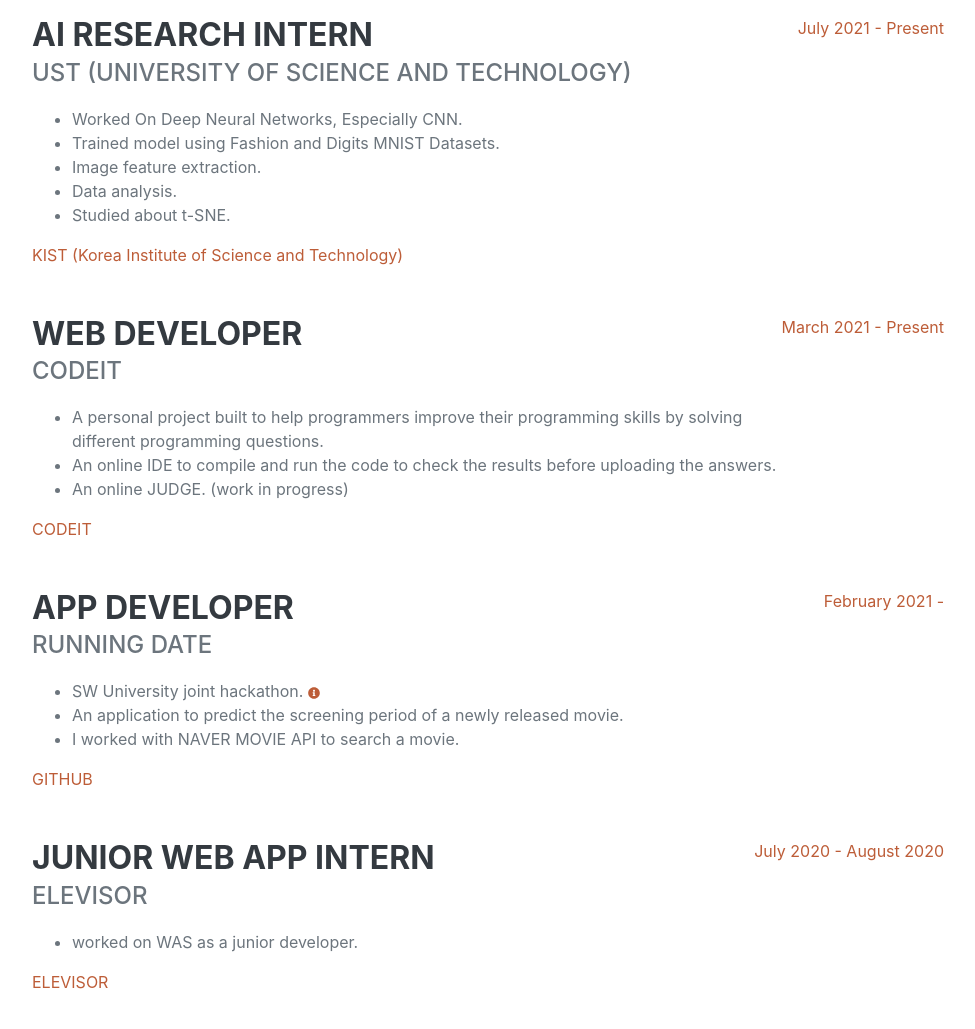
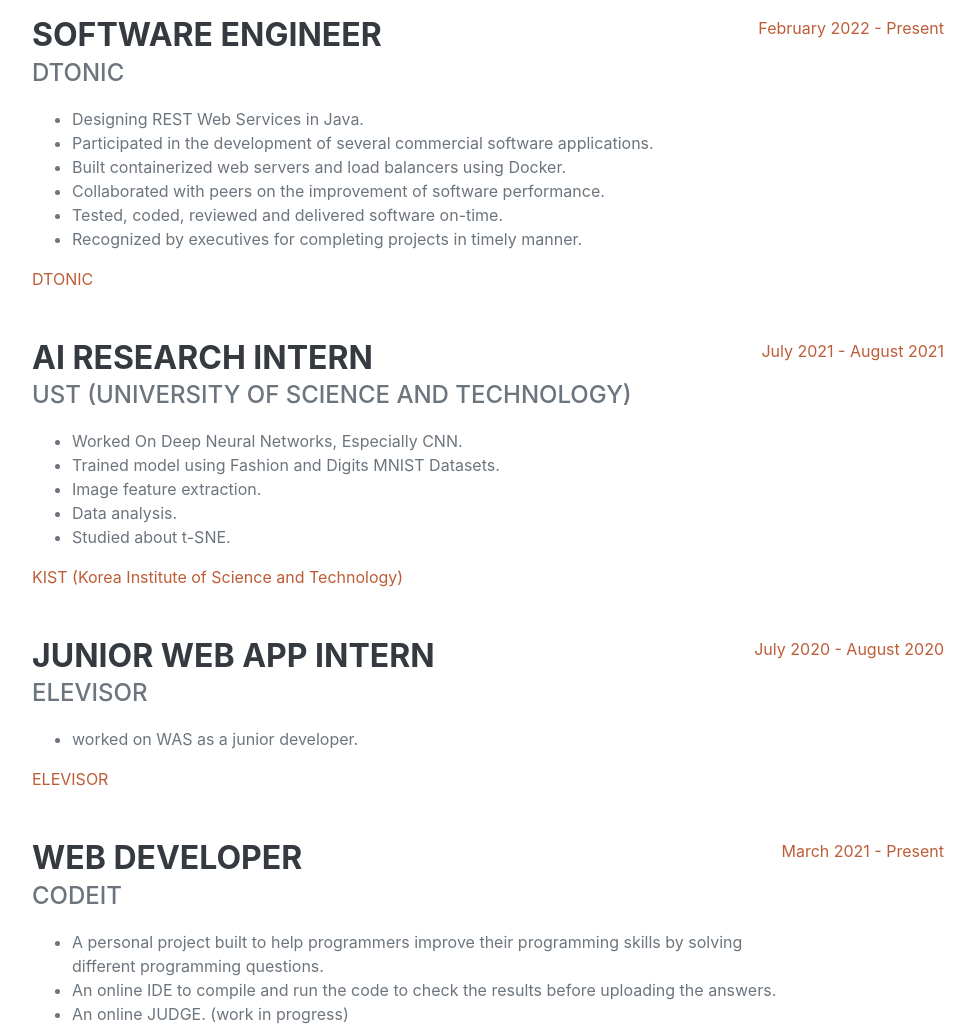
Before and after one commit to Muneeer/portfolio, a plain HTML site: page index.html in a window 1280 px wide. Shown: the part 980-2009 px from the top of the page, without its empty margins (288-1263 px from the left). Drawn offline with nearby package versions, Linux system fonts and the light colour scheme; a web font is replaced by a local one.

Commit message:
update portfolio

```diff
--- a/index.html
+++ b/index.html
@@ -70,6 +70,22 @@
             <div class="resume-section-content">
                 <h2 class="mb-5">Experience</h2>
                 <div class="d-flex flex-column flex-md-row justify-content-between mb-5">
+                  <div class="flex-grow-1">
+                    <h3 class="mb-0">Software Engineer</h3>
+                    <div class="subheading mb-3">DTONIC</div>
+                    <ul>
+                      <li>Designing REST Web Services in Java.</li>
+                      <li>Participated in the development of several commercial software applications.</li>
+                      <li>Built containerized web servers and load balancers using Docker.</li>
+                      <li>Collaborated with peers on the improvement of software performance.</li>
+                      <li>Tested, coded, reviewed and delivered software on-time.</li>
+                      <li>Recognized by executives for completing projects in timely manner.</li>
+                    </ul>
+                    <a target="_blank" href="https://www.dtonic.io/">DTONIC</a>
+                  </div>
+                  <div class="flex-shrink-0"><span class="text-primary">February 2022 - Present</span></div>
+                </div>
+                <div class="d-flex flex-column flex-md-row justify-content-between mb-5">
                     <div class="flex-grow-1">
                         <h3 class="mb-0">AI Research Intern</h3>
                         <div class="subheading mb-3">UST (University of Science and Technology)</div>
@@ -82,7 +98,18 @@
                         </ul>
                         <a target="_blank" href="https://www.kist.re.kr/kist_web/main/">KIST (Korea Institute of Science and Technology)</a>
                     </div>
-                    <div class="flex-shrink-0"><span class="text-primary">July 2021 - Present</span></div>
+                    <div class="flex-shrink-0"><span class="text-primary">July 2021 - August 2021</span></div>
+                </div>
+                <div class="d-flex flex-column flex-md-row justify-content-between mb-5">
+                    <div class="flex-grow-1">
+                        <h3 class="mb-0">Junior Web App Intern</h3>
+                        <div class="subheading mb-3">ELEVISOR</div>
+                        <ul>
+                            <li>worked on WAS as a junior developer.</li>
+                        </ul>
+                        <a target="_blank" href="http://elevisor.com/">ELEVISOR</a>
+                    </div>
+                    <div class="flex-shrink-0"><span class="text-primary">July 2020 - August 2020</span></div>
                 </div>
                 <div class="d-flex flex-column flex-md-row justify-content-between mb-5">
                     <div class="flex-grow-1">
@@ -113,17 +140,6 @@
                         <a target="_blank" href="https://github.com/KitchenGun/Running-Date">GITHUB</a>
                     </div>
                     <div class="flex-shrink-0"><span class="text-primary">February 2021 - </span></div>
-                </div>
-                <div class="d-flex flex-column flex-md-row justify-content-between mb-5">
-                    <div class="flex-grow-1">
-                        <h3 class="mb-0">Junior Web App Intern</h3>
-                        <div class="subheading mb-3">ELEVISOR</div>
-                        <ul>
-                            <li>worked on WAS as a junior developer.</li>
-                        </ul>
-                        <a target="_blank" href="http://elevisor.com/">ELEVISOR</a>
-                    </div>
-                    <div class="flex-shrink-0"><span class="text-primary">July 2020 - August 2020</span></div>
                 </div>
                 <div class="d-flex flex-column flex-md-row justify-content-between">
                     <div class="flex-grow-1">
@@ -156,7 +172,7 @@
                         <p>South Korea <i class="fas fa-map-marker-alt fa-xs"></i></p>
                         <p>GPA: 3.92</p>
                     </div>
-                    <div class="flex-shrink-0"><span class="text-primary">March 2018 - Present</span></div>
+                    <div class="flex-shrink-0"><span class="text-primary">March 2018 - February 2022</span></div>
                 </div>
                 <div class="d-flex flex-column flex-md-row justify-content-between mb-5">
                     <div class="flex-grow-1">
```
